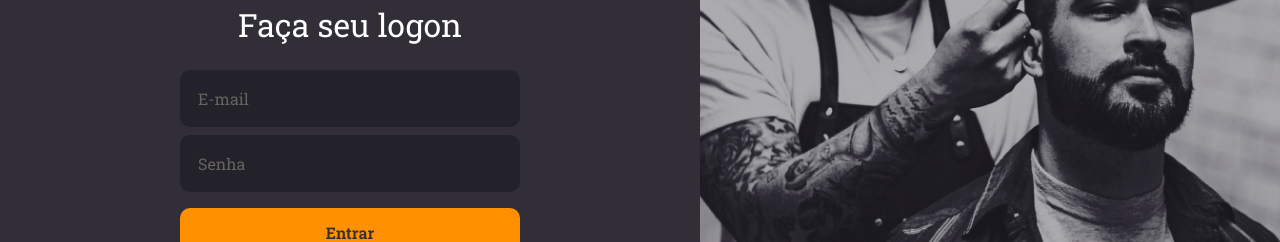
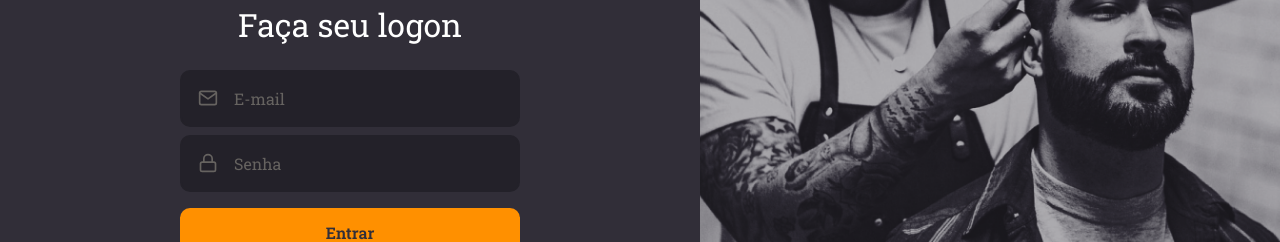
Before and after one commit to toncabral/gobarber-web, a React (Create React App) app: page / in a window 1280 px wide. Shown: the part 292-534 px from the top of the page. Built offline with nearby package versions, Linux system fonts and the light colour scheme.

Commit message:
Extração do input e button em components para reaproveitamento

```diff
--- /dev/null
+++ b/src/components/Button/index.tsx
@@ -0,0 +1,13 @@
+import React, { ButtonHTMLAttributes } from 'react';
+
+import { Container } from './styles';
+
+type ButtonProps = ButtonHTMLAttributes<HTMLButtonElement>;
+
+const Button: React.FC<ButtonProps> = ({ children, ...rest }) => (
+  <Container type="button" {...rest}>
+    {children}
+  </Container>
+);
+
+export default Button;
--- /dev/null
+++ b/src/components/Button/styles.ts
@@ -0,0 +1,19 @@
+import styled from 'styled-components';
+import { shade } from 'polished';
+
+export const Container = styled.button`
+  background: #ff9000;
+  height: 50px;
+  border-radius: 10px;
+  border: 0;
+  padding: 0 16px;
+  color: #312e38;
+  width: 100%;
+  font-weight: 600;
+  margin-top: 16px;
+  transition: background-color 0.2s;
+
+  &:hover {
+    background: ${shade(0.2, '#ff9000')};
+  }
+`;
--- /dev/null
+++ b/src/components/Input/index.tsx
@@ -0,0 +1,18 @@
+import React, { InputHTMLAttributes } from 'react';
+import { IconBaseProps } from 'react-icons';
+
+import { Container } from './styles';
+
+interface InputProps extends InputHTMLAttributes<HTMLInputElement> {
+  name: string;
+  icon: React.ComponentType<IconBaseProps>;
+}
+
+const Input: React.FC<InputProps> = ({ icon: Icon, ...rest }) => (
+  <Container>
+    {Icon && <Icon size={20} />}
+    <input {...rest} />
+  </Container>
+);
+
+export default Input;
--- /dev/null
+++ b/src/components/Input/styles.ts
@@ -0,0 +1,29 @@
+import styled from 'styled-components';
+
+export const Container = styled.div`
+  background: #232129;
+  border-radius: 10px;
+  border: 2px solid #232129;
+  padding: 16px;
+  width: 100%;
+  color: #666360;
+
+  display: flex;
+  align-items: center;
+  gap: 16px;
+
+  & + div {
+    margin-top: 8px;
+  }
+
+  input {
+    flex: 1;
+    background: transparent;
+    border: 0;
+    color: #f4ede8;
+
+    &::placeholder {
+      color: #666360;
+    }
+  }
+`;
--- a/src/pages/Signin/index.tsx
+++ b/src/pages/Signin/index.tsx
@@ -1,7 +1,10 @@
 import React from 'react';
-import { FiLogIn } from 'react-icons/fi';
+import { FiLogIn, FiMail, FiLock } from 'react-icons/fi';
 
 import logoImg from '../../assets/logo.svg';
+
+import Input from '../../components/Input';
+import Button from '../../components/Button';
 
 import { Container, Content, Background } from './styles';
 
@@ -13,10 +16,15 @@
       <form>
         <h1>Faça seu logon</h1>
 
-        <input placeholder="E-mail" />
-        <input type="password" placeholder="Senha" />
+        <Input name="email" icon={FiMail} placeholder="E-mail" />
+        <Input
+          name="password"
+          icon={FiLock}
+          type="password"
+          placeholder="Senha"
+        />
 
-        <button type="submit">Entrar</button>
+        <Button type="submit">Entrar</Button>
 
         <a href="forgot">Esqueci minha senha</a>
       </form>
--- a/src/pages/Signin/styles.ts
+++ b/src/pages/Signin/styles.ts
@@ -26,40 +26,6 @@
 
     h1 {
       margin-bottom: 24px;
-    }
-
-    input {
-      background: #232129;
-      border-radius: 10px;
-      border: 2px solid #232129;
-      padding: 16px;
-      width: 100%;
-      color: #f4ede8;
-
-      &::placeholder {
-        color: #666360;
-      }
-
-      & + input {
-        margin-top: 8px;
-      }
-    }
-
-    button {
-      background: #ff9000;
-      height: 50px;
-      border-radius: 10px;
-      border: 0;
-      padding: 0 16px;
-      color: #312e38;
-      width: 100%;
-      font-weight: 600;
-      margin-top: 16px;
-      transition: background-color 0.2s;
-
-      &:hover {
-        background: ${shade(0.2, '#ff9000')};
-      }
     }
 
     a {
```
Also changed, not shown: .eslintrc.json.
